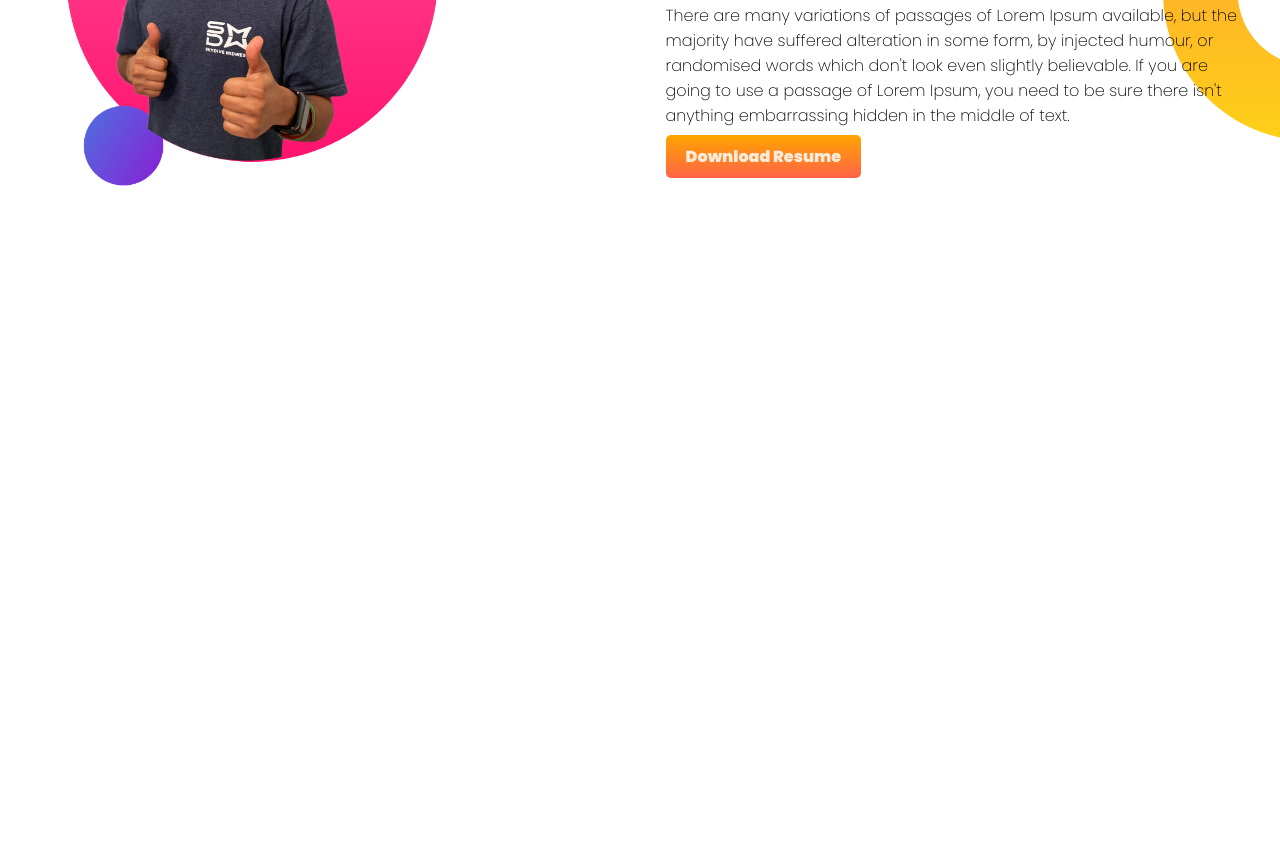
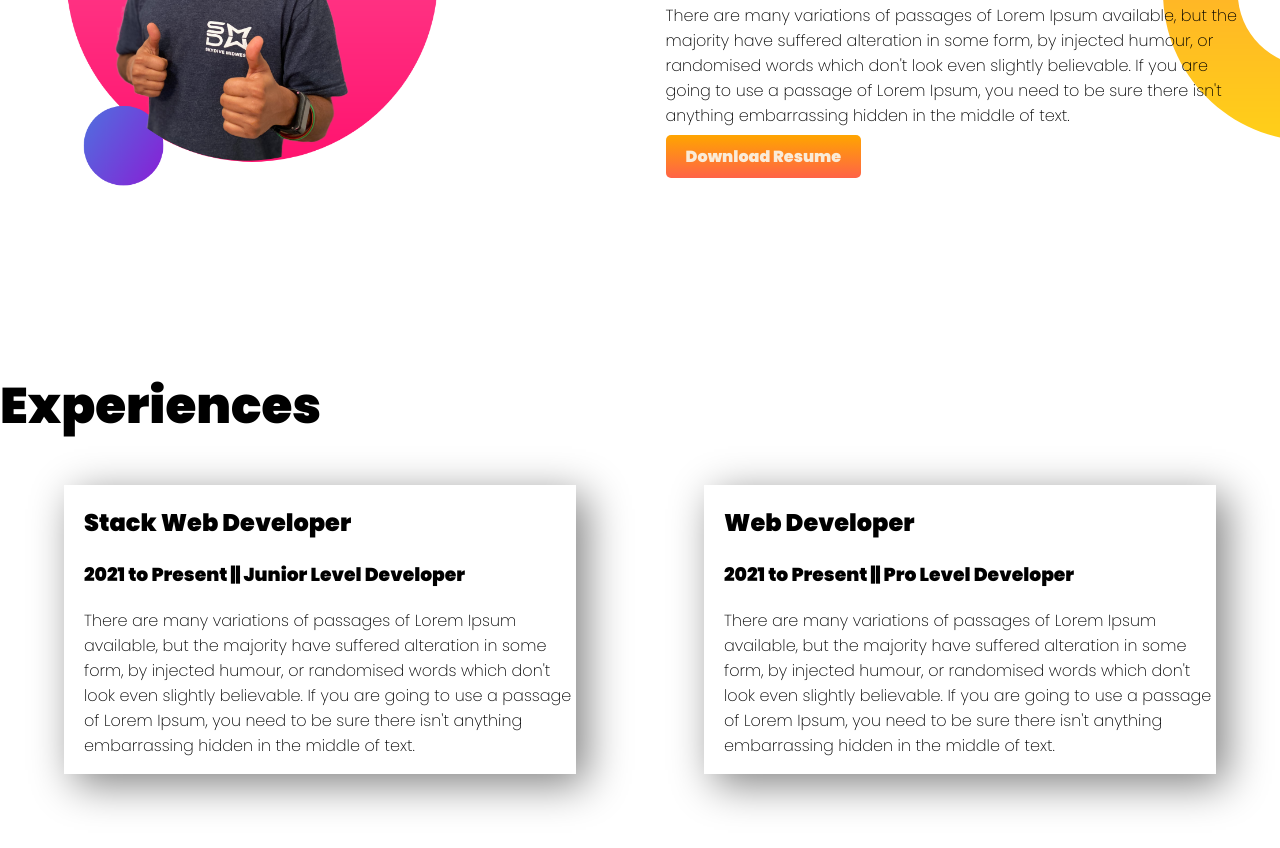
Before and after one commit to sourab73/Basic-Frontend, a plain HTML site: page index.html in a window 1280 px wide. Shown: the part 863-1711 px from the top of the page. Before the commit the page ends 1232 px from the top, so only its background shows below. Drawn offline with Linux system fonts and the light colour scheme.

Commit message:
Experiences

```diff
--- a/home.css
+++ b/home.css
@@ -11,10 +11,11 @@ h1 {
     color: orange;
 }
 
-section {
+.flexible-container {
     display: flex;
     margin-bottom: 150px;
 }
+
 
 .half-width {
     width: 50%;
@@ -47,3 +48,12 @@ section {
     background-repeat: no-repeat;
     background-position: right;
 }
+
+.experience-item {
+    box-shadow: 10px 10px 40px gray;
+    width: 40%;
+    margin-left: 5%;
+    margin-right: 5%;
+    padding-left: 20px;
+
+}
--- a/index.html
+++ b/index.html
@@ -11,7 +11,7 @@
 </head>
 
 <body>
-  <section class="top-banner">
+  <section class="top-banner flexible-container">
     <div class="half-width">
       <h2>Welcome To</h2>
       <h1><span class="neme-highlight">Sourab</span> World</h1>
@@ -28,7 +28,7 @@
     </div>
   </section>
 
-  <section class="dream-big">
+  <section class="dream-big flexible-container">
     <div class="half-width">
       <img src="images/jhankar2.png" alt="" />
     </div>
@@ -44,7 +44,31 @@
     </div>
   </section>
 
-
+  <section class="Experiences">
+    <h1>Experiences</h1>
+    <div class="flexible-container">
+      <div class="experience-item">
+        <h2>Stack Web Developer</h2>
+        <h3>2021 to Present || Junior Level Developer</h3>
+        <p>
+          There are many variations of passages of Lorem Ipsum available, but the majority have suffered alteration in
+          some form, by injected humour, or randomised words which don't look even slightly believable. If you are going
+          to use a passage of Lorem Ipsum, you need to be sure there isn't anything embarrassing hidden in the middle of
+          text.
+        </p>
+      </div>
+      <div class="experience-item">
+        <h2>Web Developer</h2>
+        <h3>2021 to Present || Pro Level Developer</h3>
+        <p>
+          There are many variations of passages of Lorem Ipsum available, but the majority have suffered alteration in
+          some form, by injected humour, or randomised words which don't look even slightly believable. If you are going
+          to use a passage of Lorem Ipsum, you need to be sure there isn't anything embarrassing hidden in the middle of
+          text.
+        </p>
+      </div>
+    </div>
+  </section>
 </body>
 
 </html>
```
